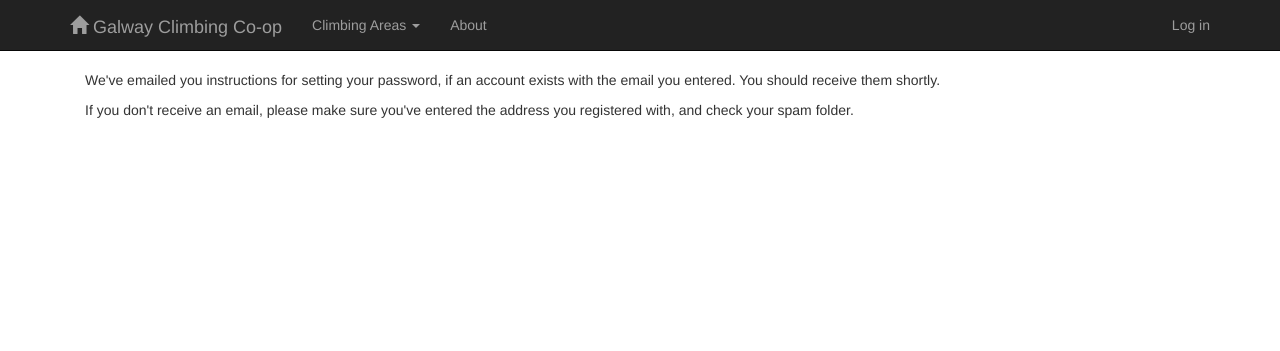
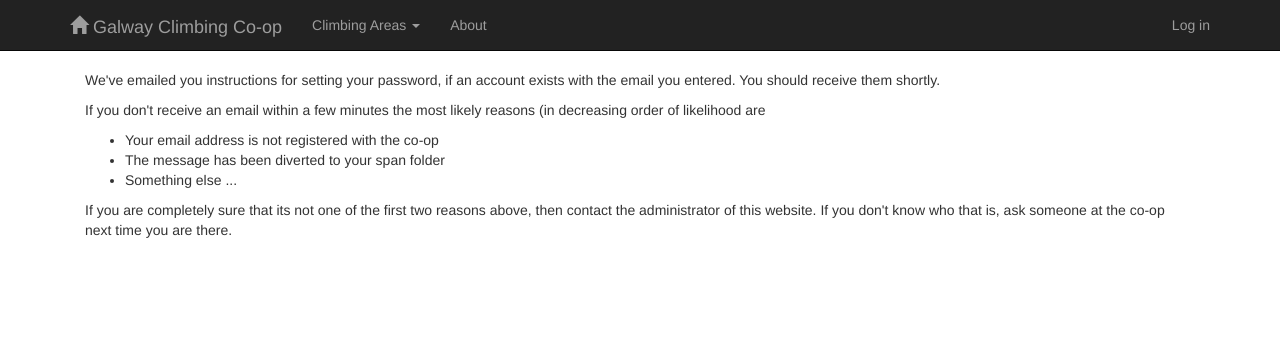
Before and after one commit to jalibras/coop, a Django app: page /members/password_reset/done/ in a window 1280 px wide. Shown: the top 351 px of the page. Run offline with Django 3.2, Linux system fonts and the light colour scheme; data that the repository does not hold is empty; some libraries are stand-ins or nearby versions.

Commit message:
update password reset

```diff
--- a/coop/templates/registration/password_reset_done.html
+++ b/coop/templates/registration/password_reset_done.html
@@ -14,6 +14,16 @@
 
 <p>{% trans "We've emailed you instructions for setting your password, if an account exists with the email you entered. You should receive them shortly." %}</p>
 
-<p>{% trans "If you don't receive an email, please make sure you've entered the address you registered with, and check your spam folder." %}</p>
+<p>
+If you don't receive an email within a few minutes the most likely reasons (in decreasing order of likelihood are
+<ul>
+    <li> Your email address is not registered with the co-op</li>
+    <li> The message has been diverted to your span folder </li>
+    <li> Something else ... </li>
+</ul>
+If you are completely sure that its not one of the first two reasons above, then contact the administrator of this website. If you don't know who that is, ask someone at the co-op next time you are there.
+
+
+</p>
 
 {% endblock %}
```
